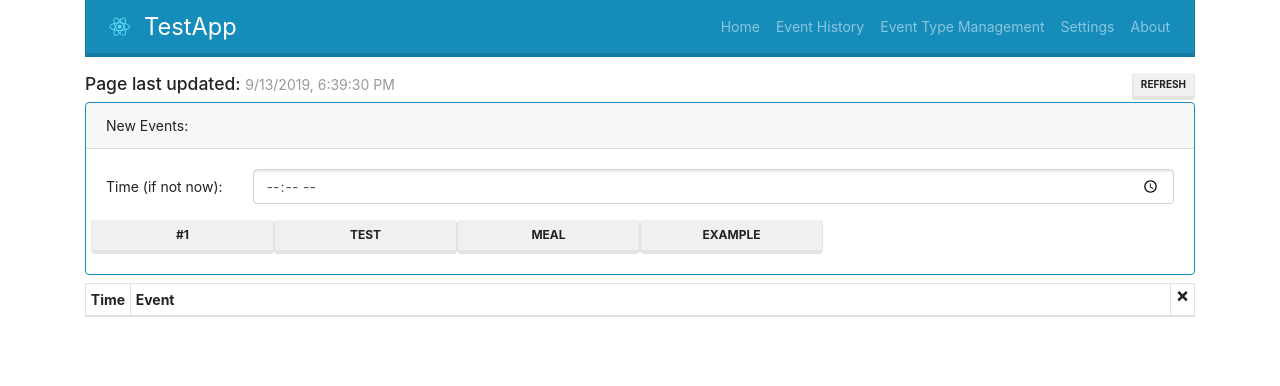
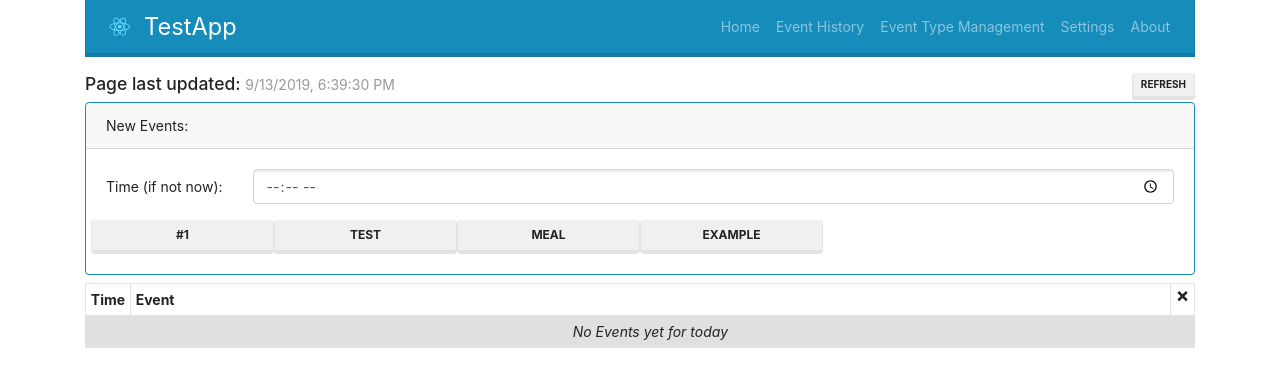
Before and after one commit to UrsineRaven/TestReactApp, a React (Create React App) app: page / in a window 1280 px wide. Shown: the top 386 px of the page. Built offline with nearby package versions, Linux system fonts and the light colour scheme.

Commit message:
add a placeholder row if all rows are filtered out

```diff
--- a/src/pages/Home.js
+++ b/src/pages/Home.js
@@ -26,20 +26,47 @@ function Home(props) {
     };
   });
 
-  const tableRows = props.rows
+  let sortedFilteredRows = props.rows
     .filter(row => {
       return row.date === todaysDate;
     })
-    .sort((row1, row2) =>
-      (row2.date + row2.time).localeCompare(row1.date + row1.time)
-    ) // sort descending by date and time
-    .map(row => {
-      const evtName = eventTypes[row.event].name;
+    .sort(
+      (row1, row2) =>
+        (row2.date + row2.time).localeCompare(row1.date + row1.time) // sort descending by date and time
+    );
+
+  // if there are no rows, insert a placeholder row
+  if (!sortedFilteredRows.length)
+    sortedFilteredRows = [
+      {
+        evtName: 'No Events yet for today',
+        evtFormat:
+          '{ ' +
+          '  "className":"table-active", ' +
+          '  "style": { ' +
+          '    "fontStyle":"italic", ' +
+          '    "textAlign":"center" ' +
+          '  }' +
+          '}',
+        id: '',
+        time: ''
+      }
+    ];
+
+  const tableRows = sortedFilteredRows.map(row => {
+    let evtName, evtFormat;
+    if (row.evtName && row.evtFormat) {
+      evtName = row.evtName;
+      evtFormat = row.evtFormat;
+    } else {
+      evtName = eventTypes[row.event].name;
+      evtFormat = eventTypes[row.event].formatting;
+    }
     return (
       <TableRow
         time={row.time}
         event={evtName}
-          formatting={eventTypes[row.event].formatting}
+        formatting={evtFormat}
         onDelete={() =>
           setModalInfo({
             deleteId: row.id,
@@ -120,9 +147,11 @@ function TableRow(props) {
       <td className="small-col">{props.time}</td>
       <td className="big-col">{props.event}</td>
       <td className="btn-col">
+        {props.time !== '' && ( // if there's no time, it's probably the placeholder row, so don't render the button
           <button className="text-danger symbol" onClick={props.onDelete}>
             <span>&times;</span>
           </button>
+        )}
       </td>
     </tr>
   );
```
Lines whose indentation alone changed are shown as unchanged.
